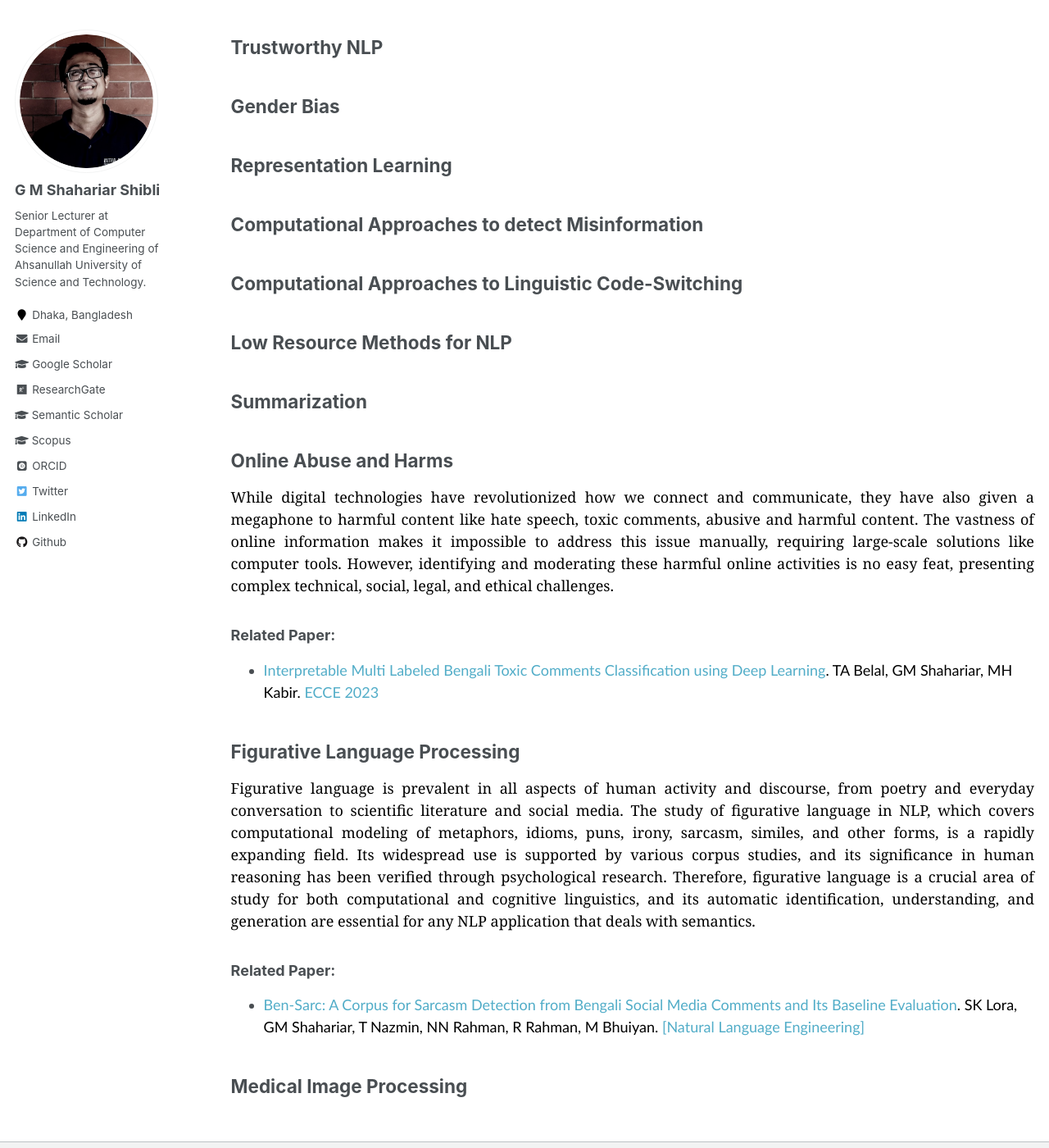
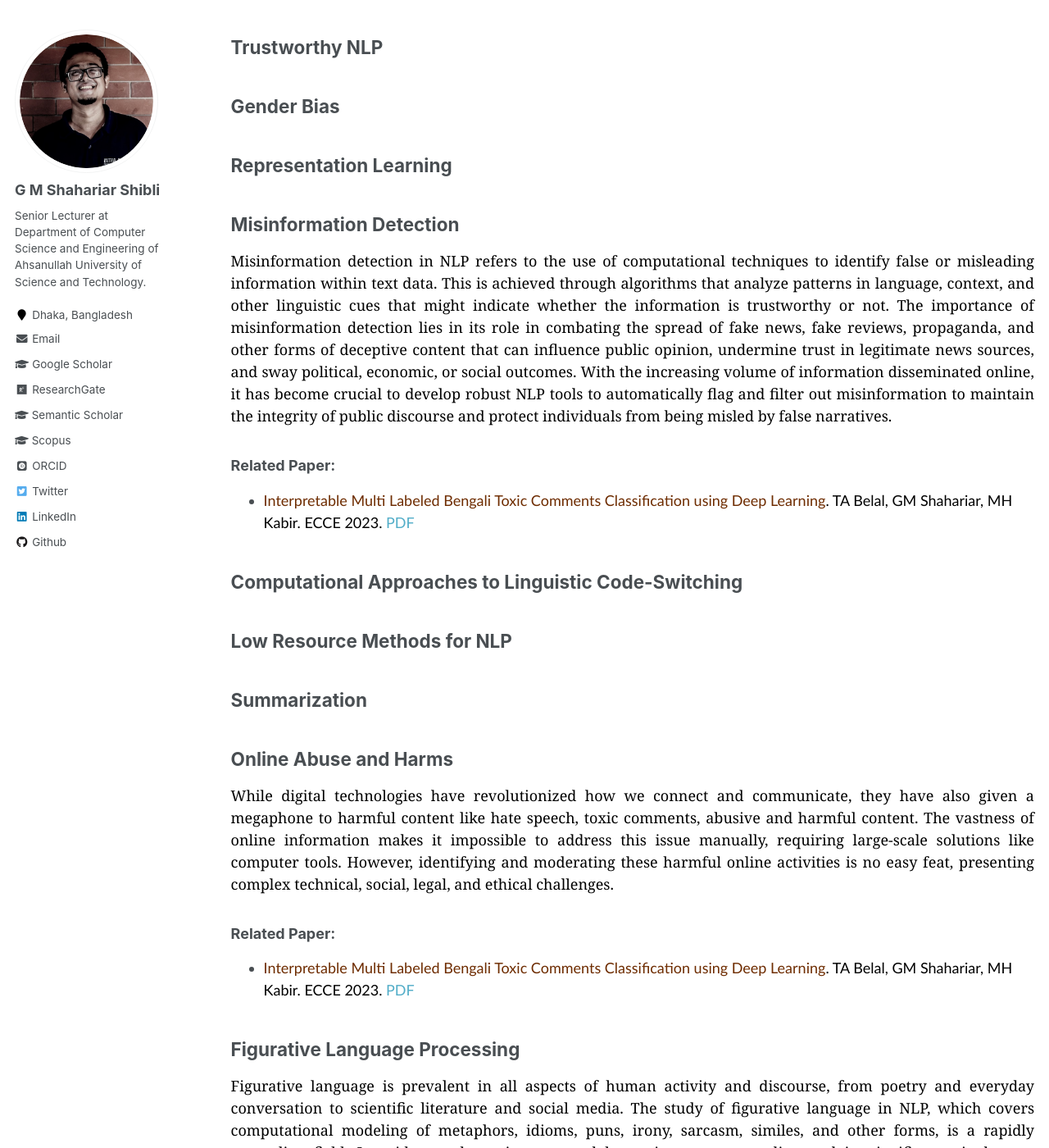
Before and after one commit to shahariar-shibli/shahariar-shibli.github.io, a Jekyll site: the page built from _pages/research.md, in a window 1280 px wide and 1400 px high, scrolled down 1380 px. Shown: the whole window at 82% size. Built offline with Jekyll 4.4.1, drawn with Linux system fonts in a browser that asks for light colours; some web fonts are replaced; some of the changed text lies outside the part shown.

Commit message:
Update research.md

```diff
--- a/_pages/research.md
+++ b/_pages/research.md
@@ -66,7 +66,20 @@ author_profile: true
 
 ## Representation Learning
 
-## Computational Approaches to detect Misinformation
+## Misinformation Detection
+<p style="text-align:justify; color:black; font-family:Georgia">
+Misinformation detection in NLP refers to the use of computational techniques to identify false or
+misleading information within text data. This is achieved through algorithms that analyze
+patterns in language, context, and other linguistic cues that might indicate whether the information is
+trustworthy or not. The importance of misinformation detection lies in its role in combating the spread of
+fake news, fake reviews, propaganda, and other forms of deceptive content that can influence public opinion, undermine
+trust in legitimate news sources, and sway political, economic, or social outcomes. With the increasing
+volume of information disseminated online, it has become crucial to develop robust NLP tools to automatically
+flag and filter out misinformation to maintain the integrity of public discourse and protect individuals
+from being misled by false narratives.
+</p>
+### Related Paper:
++ <span style="font-family:Trebuchet MS; color:black;"><span style="color:#6E2C00">Interpretable Multi Labeled Bengali Toxic Comments Classification using Deep Learning</span>. TA Belal, GM Shahariar, MH Kabir. ECCE 2023. [PDF]()</span>
 
 ## Computational Approaches to Linguistic Code-Switching
 
@@ -83,7 +96,7 @@ tools. However, identifying and moderating these harmful online activities is no
 technical, social, legal, and ethical challenges.
 </p>
 ### Related Paper:
-+ <span style="font-family:Trebuchet MS; color:black;"><span style="color:#6E2C00">[Interpretable Multi Labeled Bengali Toxic Comments Classification using Deep Learning](https://arxiv.org/pdf/2304.04087.pdf)</span>. TA Belal, GM Shahariar, MH Kabir. [ECCE 2023]()</span>
++ <span style="font-family:Trebuchet MS; color:black;"><span style="color:#6E2C00">Interpretable Multi Labeled Bengali Toxic Comments Classification using Deep Learning</span>. TA Belal, GM Shahariar, MH Kabir. ECCE 2023. [PDF]()</span>
 
 ## Figurative Language Processing
 <p style="text-align:justify; color:black; font-family:Georgia">
@@ -96,6 +109,6 @@ of study for both computational and cognitive linguistics, and its automatic ide
 and generation are essential for any NLP application that deals with semantics.
 </p>
 ### Related Paper:
-+ <span style="font-family:Trebuchet MS; color:black;"><span style="color:#6E2C00">[Ben-Sarc: A Corpus for Sarcasm Detection from Bengali Social Media Comments and Its Baseline Evaluation](https://engrxiv.org/preprint/view/2102/4194)</span>. SK Lora, GM Shahariar, T Nazmin, NN Rahman, R Rahman, M Bhuiyan. [[Natural Language Engineering]](https://www.cambridge.org/core/journals/natural-language-engineering)</span>
++ <span style="font-family:Trebuchet MS; color:black;"><span style="color:#6E2C00">Ben-Sarc: A Corpus for Sarcasm Detection from Bengali Social Media Comments and Its Baseline Evaluation</span>. SK Lora, GM Shahariar, T Nazmin, NN Rahman, R Rahman, M Bhuiyan, FM Shah. Natural Language Engineering. [PDF]()</span>
 
 ## Medical Image Processing
```
